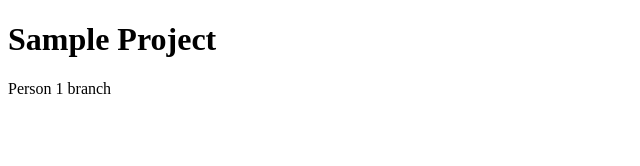
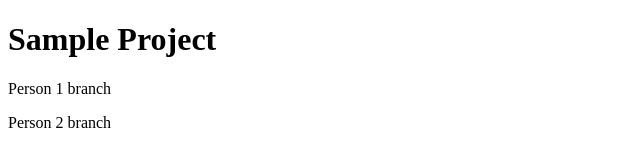
Before and after one commit to starrv/sampe-project, a plain HTML site: page index.html in a window 1280 px wide. Shown: the whole page, without its empty margins (0-640 px from the left). Drawn offline with Linux system fonts and the light colour scheme.

Commit message:
person 2 added a new paragraph to index.html

```diff
--- a/index.html
+++ b/index.html
@@ -10,5 +10,8 @@
         <p>
             Person 1 branch
         </p>
+        <p>
+            Person 2 branch
+        </p>
     </body>
 </html>
```
